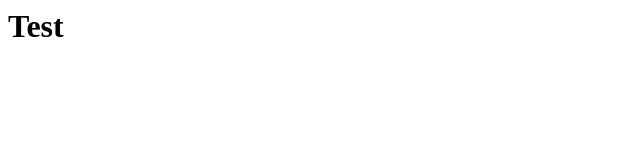
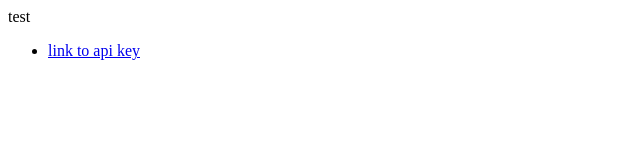
Before and after one commit to happydude82/Gitnoub, a plain HTML site: page index.html in a window 1280 px wide. Shown: the whole page, without its empty margins (0-640 px from the left). Drawn offline with Linux system fonts and the light colour scheme.

Commit message:
Update index.html

```diff
--- a/index.html
+++ b/index.html
@@ -1 +1,13 @@
-<h1> Test </h1>
+<HTML>
+     <HEAD>
+        <TITLE> dataccountz riot api key approval site </TITLE>
+     </HEAD>
+     <BODY>
+        <P> test </P>
+     </BODY>
+<nav>
+  <ul>
+    <li><a href="riot.txt"> link to api key</a></li>
+  </ul>
+</nav>
+</HTML>
```
